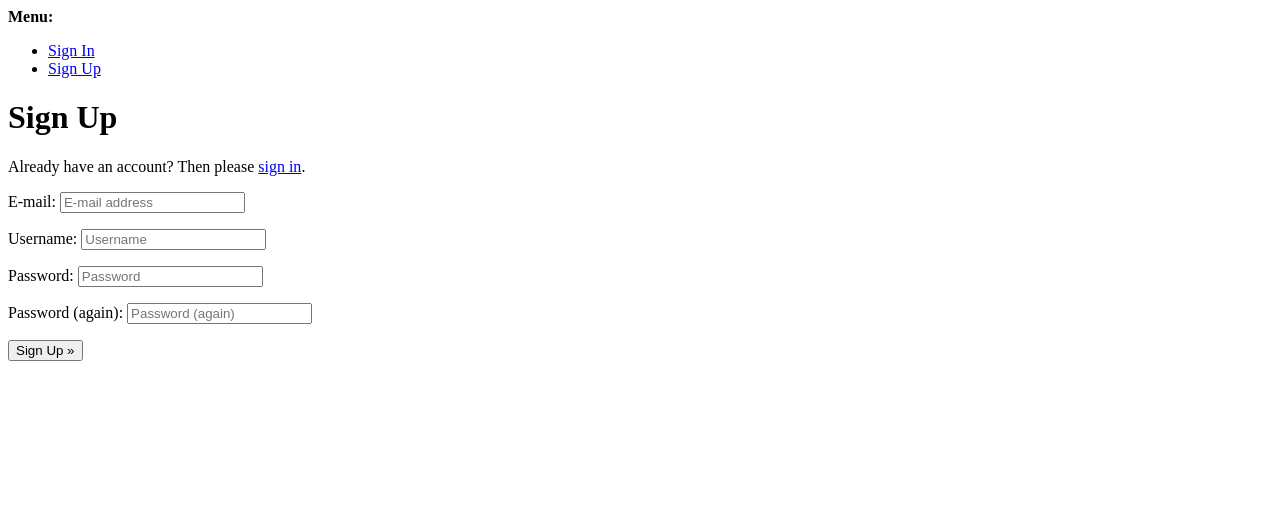
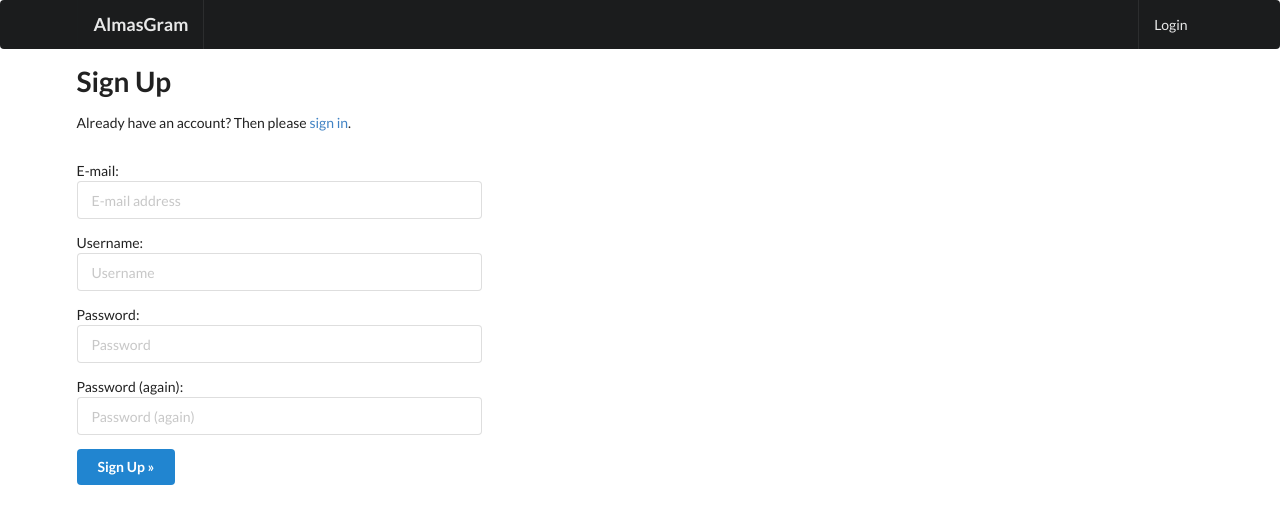
Before and after one commit to bagheriAlmas/django-social-media, a Django app: page /accounts/signup/ in a window 1280 px wide. Shown: the top 524 px of the page. Run offline with Django 4.2, Linux system fonts and the light colour scheme; some libraries are stand-ins or nearby versions.

Commit message:
redesign templates

```diff
--- a/templates/account/logout.html
+++ b/templates/account/logout.html
@@ -1,4 +1,4 @@
-{% extends "account/base.html" %}
+{% extends "base.html" %}
 
 {% load i18n %}
 
--- a/templates/account/signup.html
+++ b/templates/account/signup.html
@@ -1,4 +1,4 @@
-{% extends "account/base.html" %}
+{% extends "base.html" %}
 
 {% load i18n %}
 
@@ -8,14 +8,18 @@
 <h1>{% trans "Sign Up" %}</h1>
 
 <p>{% blocktrans %}Already have an account? Then please <a href="{{ login_url }}">sign in</a>.{% endblocktrans %}</p>
-
-<form class="signup" id="signup_form" method="post" action="{% url 'account_signup' %}">
+<div class="ui grid">
+    <div class="six wide column">
+        <form class="signup ui form" id="signup_form" method="post" action="{% url 'account_signup' %}">
   {% csrf_token %}
   {{ form.as_p }}
   {% if redirect_field_value %}
   <input type="hidden" name="{{ redirect_field_name }}" value="{{ redirect_field_value }}" />
   {% endif %}
-  <button type="submit">{% trans "Sign Up" %} &raquo;</button>
+  <button class="ui primary button" type="submit">{% trans "Sign Up" %} &raquo;</button>
 </form>
+    </div>
+</div>
+
 
 {% endblock %}
--- a/templates/main/navbar.html
+++ b/templates/main/navbar.html
@@ -52,11 +52,11 @@
                     {{ request.user }}
                 </a>
 
-                <a href="" class="ui item">
+                <a href="{% url 'account_logout' %}" class="ui item">
                     Logout
                 </a>
             {% else %}
-                <a href="" class="ui item">
+                <a href="{% url 'account_login' %}" class="ui item">
                     Login
                 </a>
             {% endif %}
```
Also changed, not shown: templates/account/login.html (+8 -4 lines).
